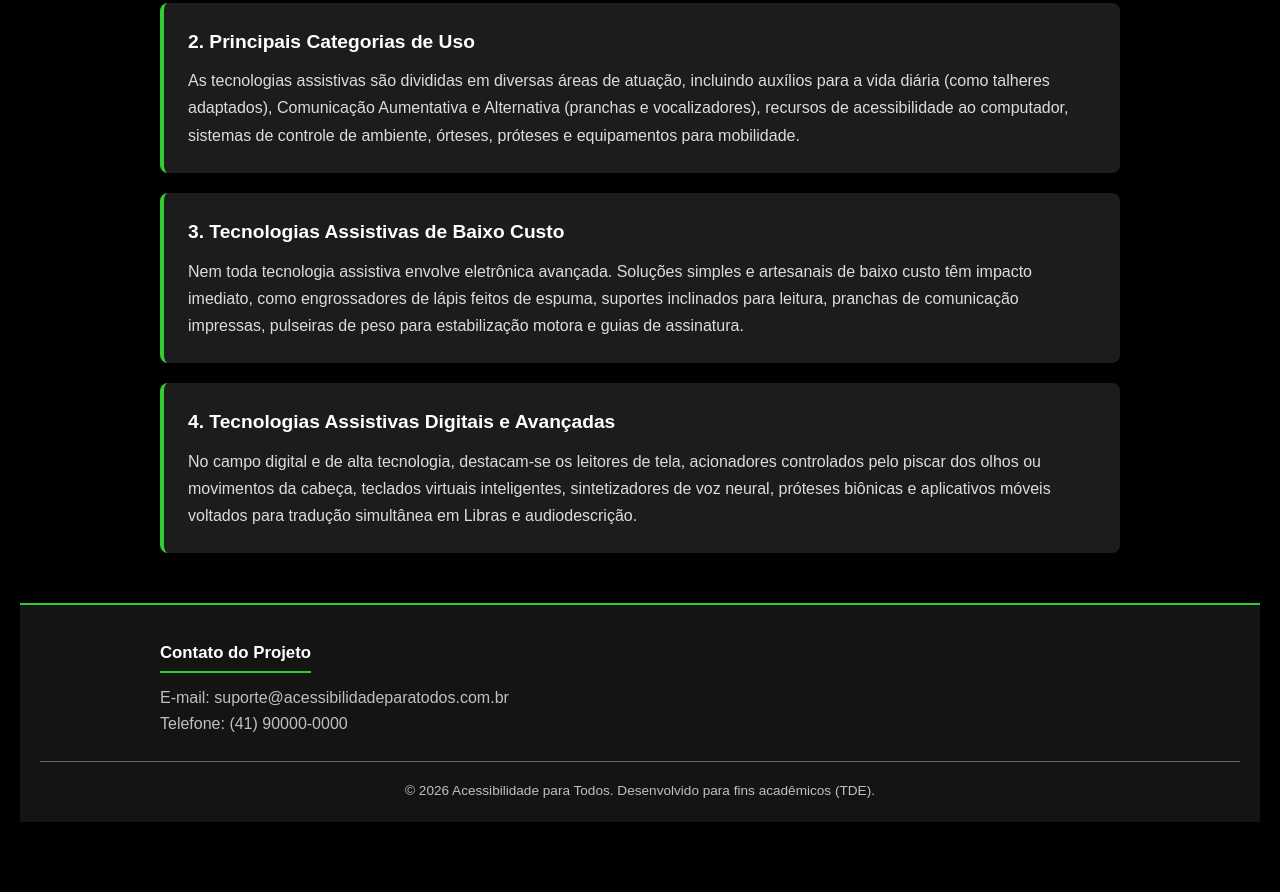
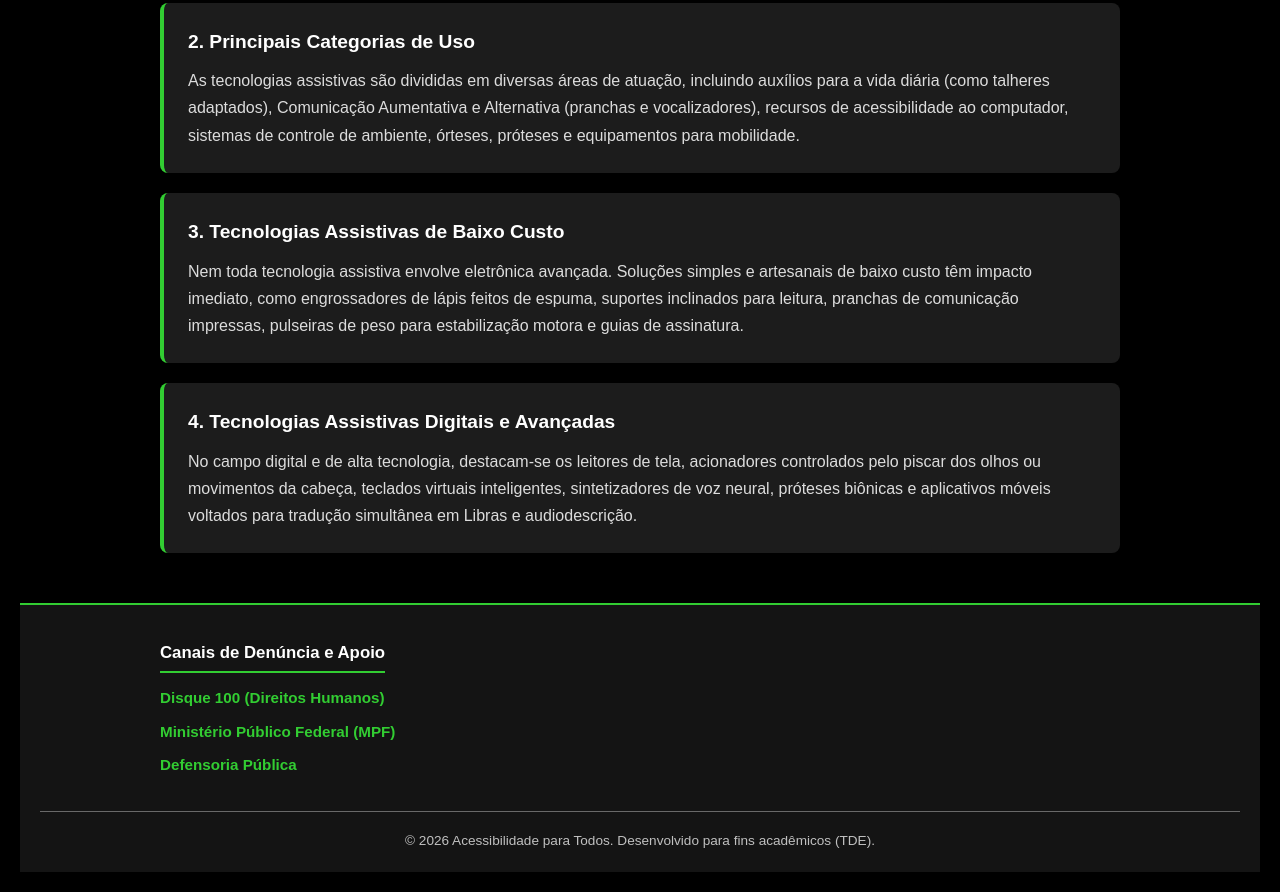
Before and after one commit to robertoarielfbelo2-cell/TDE-acessibilidade-, a plain HTML site: page TDE Ac/html/tecnologiasAssistivas.html in a window 1280 px wide. Shown: the part 445-1337 px from the top of the page. Before the commit the page ends 1287 px from the top, so only its background shows below. Drawn offline with Linux system fonts and the light colour scheme.

Commit message:
Update tecnologiasAssistivas.html

```diff
--- a/TDE Ac/html/tecnologiasAssistivas.html
+++ b/TDE Ac/html/tecnologiasAssistivas.html
@@ -45,21 +45,21 @@
         </section>
     </main>
 
-    <footer class="rodape-site">
+   <footer class="rodape-site">
         <div class="rodape-conteudo">
-
             <div class="coluna-rodape">
-                <h3>Contato do Projeto</h3>
-                <p>E-mail: suporte@acessibilidadeparatodos.com.br</p>
-                <p>Telefone: (41) 90000-0000</p>
+                <h3>Canais de Denúncia e Apoio</h3>
+                <ul>
+                    <li><a href="https://www.gov.br/pt-br/servicos/denunciar-violacao-de-direitos-humanos" target="_blank" rel="noopener">Disque 100 (Direitos Humanos)</a></li>
+                    <li><a href="https://www.mpf.mp.br" target="_blank" rel="noopener">Ministério Público Federal (MPF)</a></li>
+                    <li><a href="https://www.defensoriapublica.pr.def.br" target="_blank" rel="noopener">Defensoria Pública</a></li>
+                </ul>
             </div>
         </div>
         <div class="rodape-inferior">
             <p>&copy; 2026 Acessibilidade para Todos. Desenvolvido para fins acadêmicos (TDE).</p>
         </div>
     </footer>
-
-    <!-- Widget VLibras -->
     <div id="vlibras">
         <div vw class="enabled">
             <div vw-access-button class="active"></div>
```
